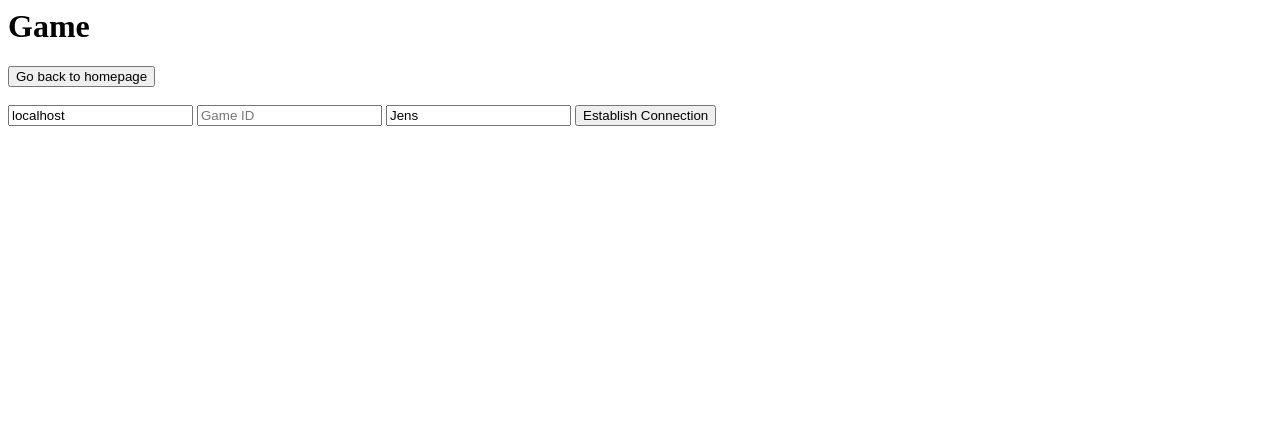
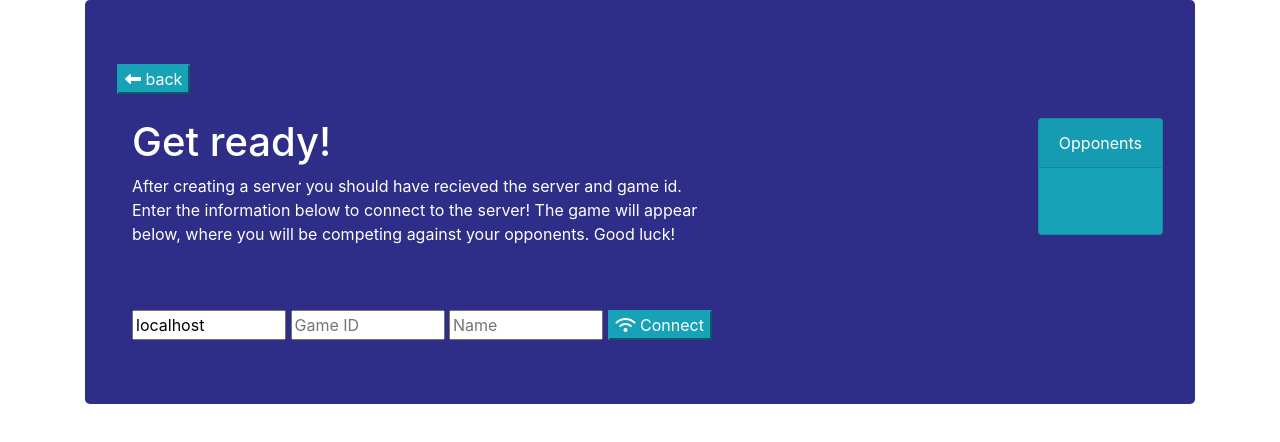
Before and after one commit to AndersBensen/SB5TecProjectE19, a plain HTML site: page client/gameClient.html in a window 1280 px wide. Drawn offline with nearby package versions, Linux system fonts and the light colour scheme; no server answers.

Commit message:
gui done

```diff
--- a/client/gameClient.html
+++ b/client/gameClient.html
@@ -1,24 +1,125 @@
 <html>
-<head>
-    <meta charset="UTF-8">
-    <meta name="viewport" content="width=device-width, initial-scale=1.0">
-    <meta http-equiv="X-UA-Compatible" content="ie=edge">
+  <head>
+    <meta charset="UTF-8" />
+    <meta name="viewport" content="width=device-width, initial-scale=1.0" />
+    <meta http-equiv="X-UA-Compatible" content="ie=edge" />
     <script src="gameClient.js"></script>
-    <link rel="stylesheet" href="styles.css">
-</head>
-<body>
-    <h1>Game</h1>
-    <a href="/client.html">
-        <button>Go back to homepage</button>
-    </a>
-    <br/><br/>
-    <input type="text" id="inputUrl" placeholder="Server ID" value="localhost">
-    <input type="text" id="inputID" placeholder="Game ID">
-    <input type="text" id="inputName" placeholder="Name" value="Jens">
-    <button onclick="establishConnection()">Establish Connection</button>
-    <br/><br/>
+    <link rel="stylesheet" href="styles.css" />
+    <link
+      rel="stylesheet"
+      href="https://stackpath.bootstrapcdn.com/bootstrap/4.3.1/css/bootstrap.min.css"
+      integrity="sha384-ggOyR0iXCbMQv3Xipma34MD+dH/1fQ784/j6cY/iJTQUOhcWr7x9JvoRxT2MZw1T"
+      crossorigin="anonymous"
+    />
+    <script
+      src="https://kit.fontawesome.com/94b53c809b.js"
+      crossorigin="anonymous"
+    ></script>
+    <style>
+      .jumbotron {
+        background-color: #2e2d88;
+        color: white;
+      }
 
+      .card-body {
+          display: flex;
+          align-items:baseline;
+
+      }
+      canvas {
+        position: absolute;
+        /* width: 1110px;
+        height: 500px; */
+        width: 58%;
+        height: 50%;
+        left: 21%;
+        top: 45%;
+        /* background-color: #2e8d8B */
+        background-image: url("https://images.wallpaperscraft.com/image/nebula_glowing_space_131413_1280x720.jpg");
+      }
+
+
+
+    #player-color {
+        display: inline-block;
+        width: 10px;
+        height: 10px;
+
+    }
+
+    </style>
+    <script>
+      /* let port = document.getElementById("inputID").value;
+      console.log(updateGameInfo(7000)); */
+
+      updateGameInfo(7000);
+    </script>
+  </head>
+  <body>
+    <div class="container">
+      <div class="jumbotron">
+        <a href="/client.html" style="position: relative;">
+          <button type="submit" class="btn-info btn-xs">
+            <i class="fas fa-long-arrow-alt-left"></i>
+            back
+          </button>
+        </a>
+        <br /><br />
+
+        <div class="fa-pull-right">
+          <div
+            class="card text-white bg-info mb-3"
+            style="max-width: 18rem; margin-left: auto"
+          >
+            <div class="card-header">Opponents <span id="players"></span></div>
+            <div class="card-body">
+              <p id="opps" class="card-text"> <p id="player-color"></p> </p>
+            </div>
+          </div>
+        </div>
+        <div class="row">
+          <div>
+            <h1 class="page-header col-lg-6">Get ready!</h1>
+            <p class="col-lg-8">
+              After creating a server you should have recieved the server and
+              game id. Enter the information below to connect to the server! The
+              game will appear below, where you will be competing against your
+              opponents. Good luck!
+            </p>
+
+            <br /><br />
+            <div class="col-lg-10">
+              <input
+                type="text"
+                id="inputUrl"
+                value="localhost"
+                size="10"
+              />
+              <input
+                class="input-group-addon"
+                type="text"
+                id="inputID"
+                placeholder="Game ID"
+                size="10"
+              />
+              <input
+                class="input-group-addon"
+                type="text"
+                id="inputName"
+                placeholder="Name"
+                size="10"
+              />
+
+              <button onclick="establishConnection();" class="btn-info btn-md">
+                <i class="fas fa-wifi"></i>
+                Connect
+              </button>
+            </div>
+          </div>
+        </div>
+      </div>
+    </div>
     <p id="empty"></p>
     <p id="errmsg"></p>
-</body>
+  </body>
 </html>
--- a/client/gameClient.js
+++ b/client/gameClient.js
@@ -10,14 +10,17 @@ let establishConnection = function() {
 };
 
 let initializeWebSocket = function(game) {
-    let url = document.getElementById("inputUrl").value
+  let url = document.getElementById("inputUrl").value;
   let port = document.getElementById("inputID").value;
-    amountOfPlayers = game['players'].length;
+  amountOfPlayers = game["players"].length;
   console.log(port);
   console.log("player amount: " + amountOfPlayers);
 
   if (amountOfPlayers > 3) {
-        document.getElementById("errmsg").innerHTML = "The max amount of players: " + amountOfPlayers + ", has been reached, join a new game or make your own.";
+    document.getElementById("errmsg").innerHTML =
+      "The max amount of players: " +
+      amountOfPlayers +
+      ", has been reached, join a new game or make your own.";
   } else {
     ws = new WebSocket("ws://" + url + ":" + port);
     ws.onopen = () => {
@@ -37,11 +40,19 @@ let initializeWebSocket = function(game) {
       playerData = JSON.parse(gameData.data);
       updateCanvas(playerData);
 
-            // console.log(playerData);
+      let div = document.getElementById("opps");
+      let playerColor = document.getElementById("player-color");
+      div.innerHTML = "";
+      playerColor.innerHTML = "";
+
+      playerData.forEach(player => {
+        name = player.name;
+        color = player.color;
+        div.innerHTML += `<span style="color: ${color};"> ${name} </span> <br>`;
+      });
     };
   }
-}
-
+};
 
 document.onkeydown = event => {
   if (!connected) return;
@@ -53,6 +64,8 @@ document.onkeydown = event => {
     case "ArrowRight":
       ws.send(JSON.stringify({ name, keydown: "RIGHT" }));
       break;
+    case " ":
+      ws.send(JSON.stringify({ name, keydown: "SPACE" }));
     default:
       console.log("Not a valid key");
   }
@@ -92,8 +105,6 @@ let updateCanvas = playerData => {
   playerData.forEach(player => {
     let ctx = canvas.context;
     let points = player.positions;
-
-    console.log(player);
     ctx.fillStyle = player.color;
 
     points.forEach(point => {
@@ -112,10 +123,10 @@ let getGame = function(port) {
         initializeWebSocket(gameArr);
       }
     }
-    }
+  };
   xmlHttp.open("GET", "/get-game", true); // true for asynchronous
   xmlHttp.send(port);
-}
+};
 
 let updateGameInfo = function(port) {
   let xmlHttp = new XMLHttpRequest();
@@ -127,7 +138,7 @@ let updateGameInfo = function(port) {
         //do something
       }
     }
-    }
+  };
   xmlHttp.open("GET", "/get-game", true); // true for asynchronous
   xmlHttp.send(port);
-}
+};
```
Also changed, not shown: client/client.html (+2 -1 lines). Lines whose indentation alone changed are shown as unchanged.
